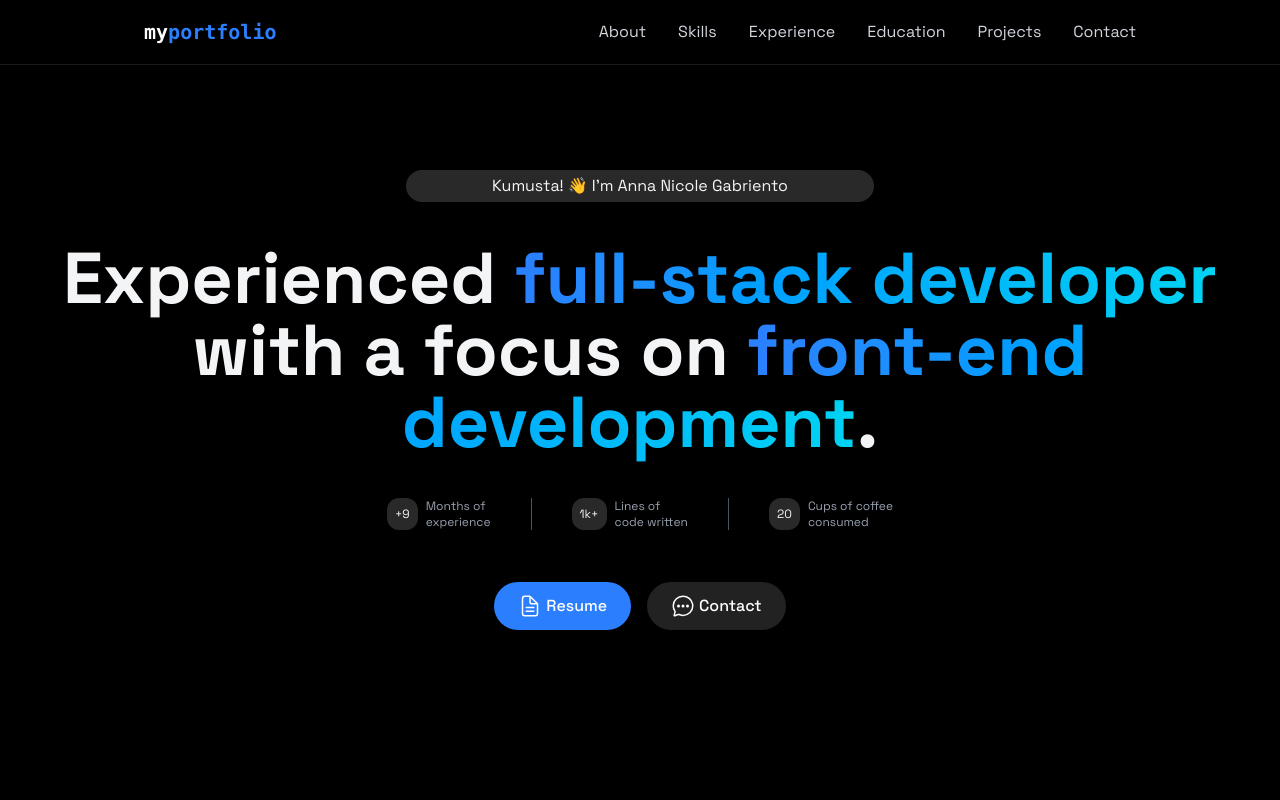
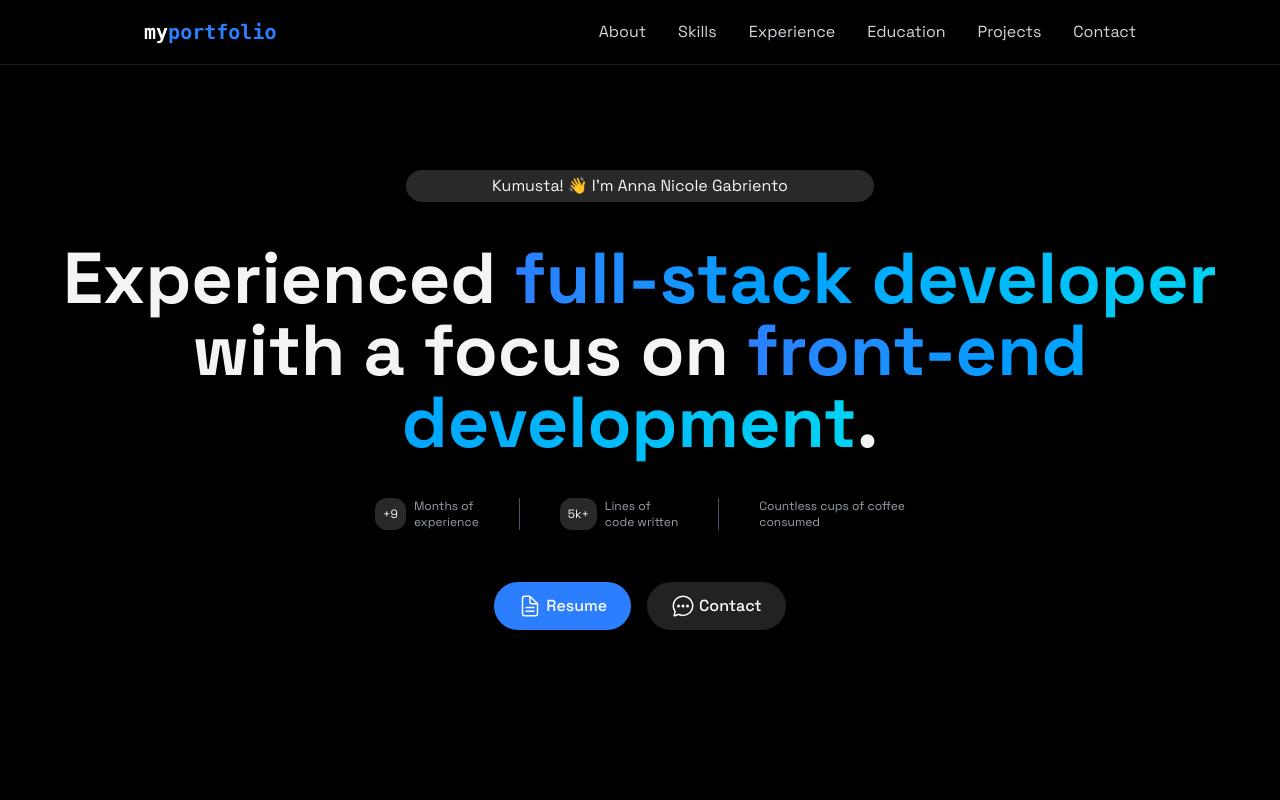
Before and after one commit to anne716/portfolio-gabriento, a React (Vite) app: page / in a window 1280 px wide. Shown: the top 800 px of the page. Built offline with nearby package versions, Linux system fonts and the light colour scheme; a web font is replaced by a local one.

Commit message:
chore: replaced resume with updated & cups of coffee consumed text

```diff
--- a/src/components/sections/Home.jsx
+++ b/src/components/sections/Home.jsx
@@ -37,7 +37,7 @@ export const Home = () => {
                         {/* Lines of Code Written */}
                         <div className="flex items-center gap-2">
                             <p className="text-xs bg-[#292929] p-2 rounded-xl">
-                                1k+
+                                5k+
                             </p>
                             <p className="text-gray-400 text-xs text-left">
                                 Lines of <br />
@@ -49,11 +49,11 @@ export const Home = () => {
 
                         {/* Cups of Coffee Consumed */}
                         <div className="flex items-center gap-2">
-                            <p className="text-xs bg-[#292929] p-2 rounded-xl">
-                                20
-                            </p>
+                            {/* <p className="text-xs bg-[#292929] p-2 rounded-xl">
+                                30
+                            </p> */}
                             <p className="text-gray-400 text-xs text-left">
-                                Cups of coffee <br />
+                                Countless cups of coffee <br />
                                 consumed
                             </p>
                         </div>
@@ -63,7 +63,7 @@ export const Home = () => {
                     <div className="flex justify-center space-x-4">
                         <a
                             href="/Resume_Gabriento.pdf"
-                            download="Resume-Gabriento"
+                            download="Resume_Gabriento"
                             className="flex justify-center items-center gap-1 bg-blue-500 text-white py-3 px-6 rounded-full font-medium transition relative overflow-hidden hover:-translate-y-0.5 hover:shadow-[0_0_15px_rgba(59,130,246,0.4)]"
                         >
                             <IoDocumentTextOutline className="icons" />
```
Also changed, not shown: 1 other file (tests, documents, lock files or other folders).
